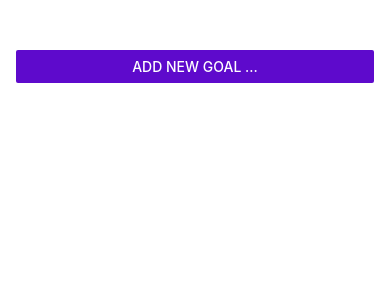
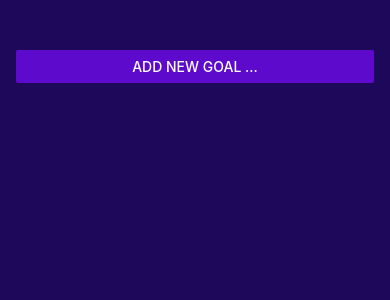
Before and after one commit to matovu-farid/rncource, a React Native app: screen / in a window 390 px wide. Shown: the top 300 px of the page. Built offline with nearby package versions, Linux system fonts and the light colour scheme.

Commit message:
Add statusbar

```diff
--- a/App.js
+++ b/App.js
@@ -6,6 +6,7 @@
 
   Button
 } from "react-native";
+import { StatusBar } from "expo-status-bar";
 import GoalInput from "./components/GoalInput";
 import  GoalItem  from "./components/GoalItem";
 
@@ -29,6 +30,8 @@
 
 
   return (
+    <>
+    <StatusBar style="light" />
     <View style={styles.appContainer}>
        <Button onPress={openModel} title="Add new Goal ..." color={'#5e0acc'}/>
       <GoalInput closeModel={closeModel} visible={isModalOpen}  addGoalHandler={addGoalHandler} />
@@ -41,6 +44,7 @@
         )} />
       </View>
     </View>
+    </>
   );
 }
 
@@ -50,6 +54,7 @@
     paddingHorizontal: 16,
     flex: 1,
     justifyContent: "flex-start",
+    backgroundColor: '#1e085a'
   },
 
 
--- a/app.json
+++ b/app.json
@@ -9,7 +9,7 @@
     "splash": {
       "image": "./assets/splash.png",
       "resizeMode": "contain",
-      "backgroundColor": "#ffffff"
+      "backgroundColor": "#1e085a"
     },
     "updates": {
       "fallbackToCacheTimeout": 0
```
Also changed, not shown: components/GoalInput.js (+19 -12 lines).
